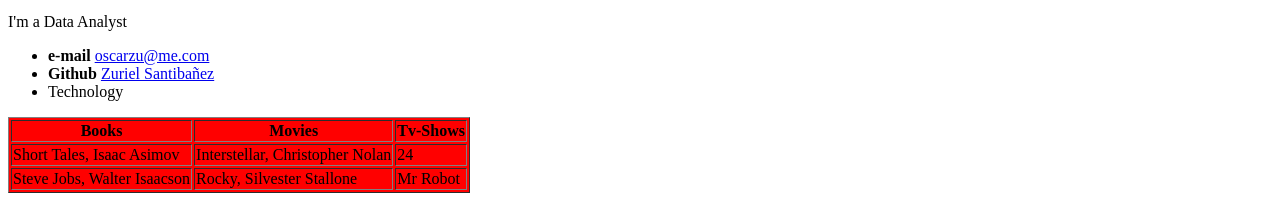
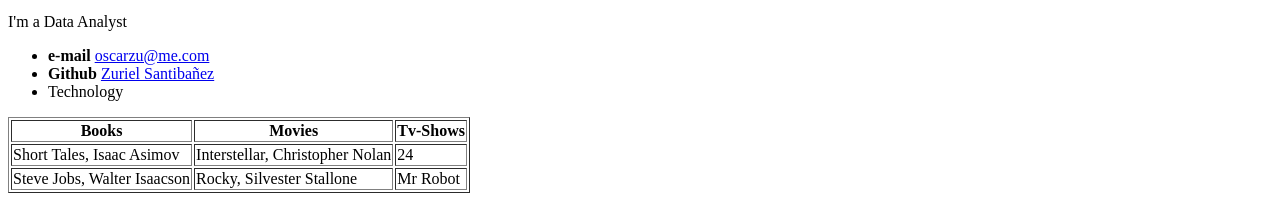
Before and after one commit to oscarzu/oscarzu.github.io, a plain HTML site: page index.html in a window 1280 px wide. Shown: the part 1069-1270 px from the top of the page. Drawn offline with Linux system fonts and the light colour scheme.

Commit message:
remove color

```diff
--- a/index.html
+++ b/index.html
@@ -21,7 +21,7 @@
         <li><strong>Github</strong> <a href="https://github.com/oscarzu">Zuriel Santibañez</a></li>
         <li>Technology</li>
     </ul>
-    <table border=".25" bgcolor=red>
+    <table border=".25">
         <tr>
             <th>Books</th>
             <th>Movies</th>
```
